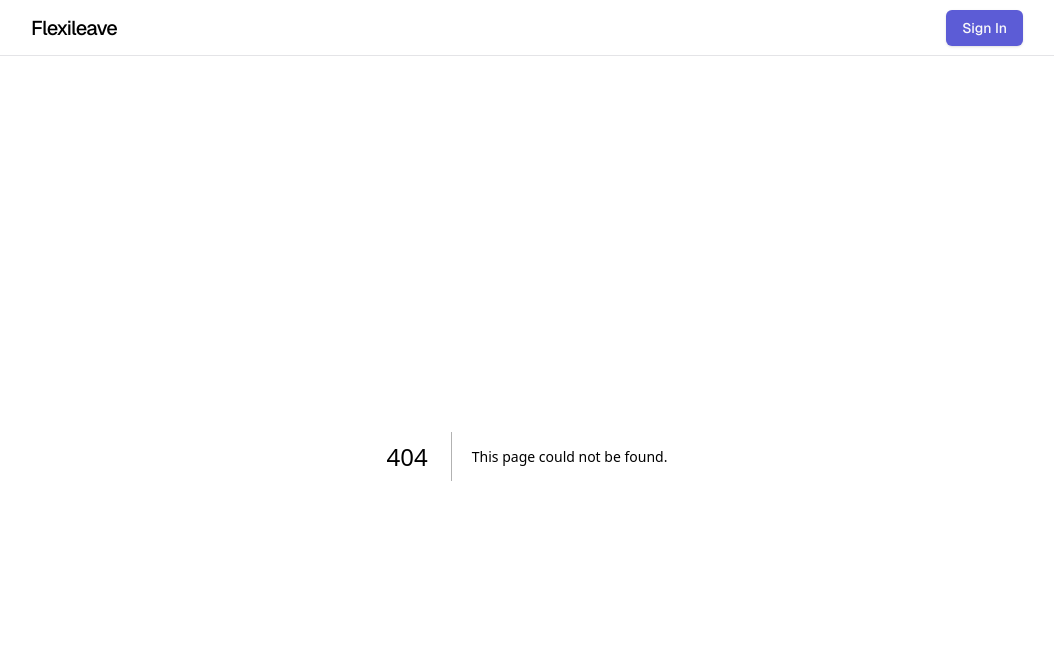
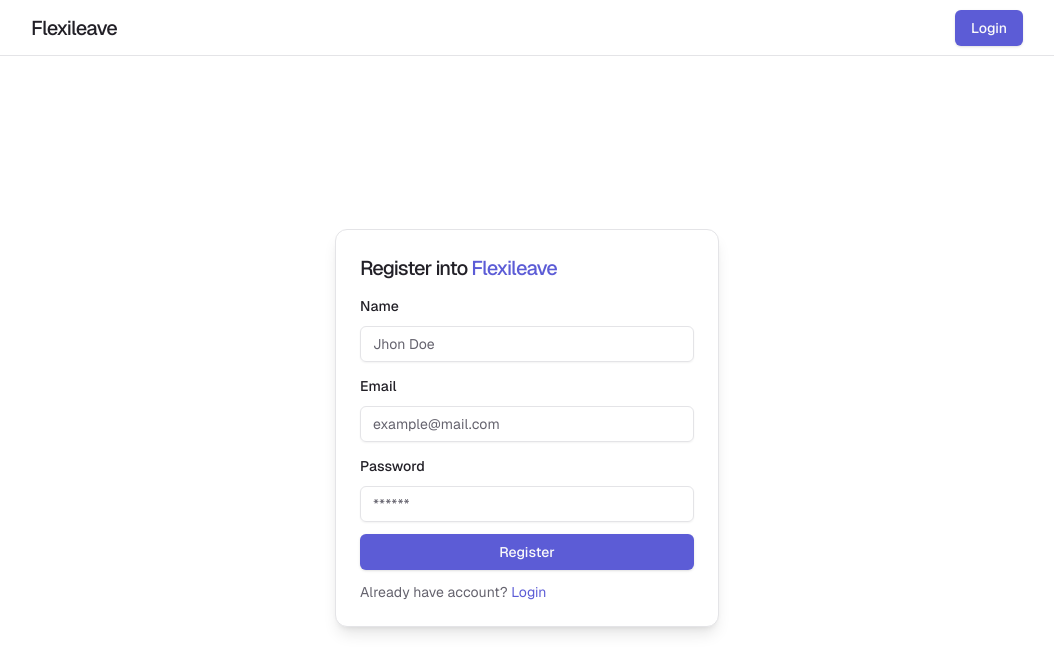
Before and after one commit to robiuzzaman4/flexileave, a Next.js app: page /register in a window 1280 px wide. Before the commit this address had no page. Shown: the top 672 px of the page, without its empty margins (113-1167 px from the left). Built offline with nearby package versions, Linux system fonts and the light colour scheme.

Commit message:
feat: sign in and sign up flow naming chages to login and register

```diff
--- /dev/null
+++ b/src/app/(auth)/login/page.tsx
@@ -0,0 +1,12 @@
+import React from "react";
+import LoginForm from "@/components/ui/auth/login-form";
+
+const LoginPage = () => {
+  return (
+    <section className="h-full w-full">
+      <LoginForm />
+    </section>
+  );
+};
+
+export default LoginPage;
--- /dev/null
+++ b/src/app/(auth)/register/page.tsx
@@ -0,0 +1,12 @@
+import React from "react";
+import RegisterForm from "@/components/ui/auth/register-form";
+
+const RegisterPage = () => {
+  return (
+    <section className="h-full w-full">
+      <RegisterForm />
+    </section>
+  );
+};
+
+export default RegisterPage;
--- a/src/app/(auth)/signin/page.tsx
+++ /dev/null
@@ -1,12 +0,0 @@
-import React from "react";
-import SignInForm from "@/components/ui/auth/signin-form";
-
-const SignInPage = () => {
-  return (
-    <section className="h-full w-full">
-      <SignInForm />
-    </section>
-  );
-};
-
-export default SignInPage;
--- a/src/app/(auth)/signup/page.tsx
+++ /dev/null
@@ -1,12 +0,0 @@
-import React from "react";
-import SignUpForm from "@/components/ui/auth/signup-form";
-
-const SignUpPage = () => {
-  return (
-    <section className="h-full w-full">
-      <SignUpForm />
-    </section>
-  );
-};
-
-export default SignUpPage;
--- a/src/components/block/navbar.tsx
+++ b/src/components/block/navbar.tsx
@@ -11,7 +11,7 @@ const Navbar = () => {
         </Link>
 
         <Button asChild>
-          <Link href="/signin">Sign In</Link>
+          <Link href="/login">Login</Link>
         </Button>
       </div>
     </nav>
--- a/src/components/ui/auth/signup-form.tsx
+++ b/src/components/ui/auth/login-form.tsx
@@ -15,11 +15,11 @@ import {
 } from "@/components/ui/form";
 import { Input } from "@/components/ui/input";
 import Link from "next/link";
+import { userSignIn } from "@/actions/userSignIn";
+import { useTransition } from "react";
+import { Loader } from "lucide-react";
 
-const SignUpSchema = z.object({
-  name: z.string().min(3, {
-    message: "Name must be at least 3 characters.",
-  }),
+const SignInSchema = z.object({
   email: z.string().email({
     message: "Enter a valid email address.",
   }),
@@ -28,17 +28,21 @@ const SignUpSchema = z.object({
   }),
 });
 
-const SignUpForm = () => {
-  const form = useForm<z.infer<typeof SignUpSchema>>({
-    resolver: zodResolver(SignUpSchema),
+const LoginForm = () => {
+  const [pending, startTransition] = useTransition();
+
+  const form = useForm<z.infer<typeof SignInSchema>>({
+    resolver: zodResolver(SignInSchema),
     defaultValues: {
       email: "",
       password: "",
     },
   });
 
-  function onSubmit(data: z.infer<typeof SignUpSchema>) {
-    console.log("data", data);
+  function onSubmit(data: z.infer<typeof SignInSchema>) {
+    startTransition(() => {
+      userSignIn(data);
+    });
   }
 
   return (
@@ -48,21 +52,8 @@ const SignUpForm = () => {
         className="w-full max-w-sm mx-auto space-y-3 bg-background p-6 rounded-xl border shadow-lg"
       >
         <h3 className="text-xl font-medium tracking-tighter">
-          Sign Up to <span className="text-primary">Flexileave</span>{" "}
+          Login into <span className="text-primary">Flexileave</span>{" "}
         </h3>
-        <FormField
-          control={form.control}
-          name="name"
-          render={({ field }) => (
-            <FormItem>
-              <FormLabel>Name</FormLabel>
-              <FormControl>
-                <Input placeholder="Jhon Doe" {...field} type="text" />
-              </FormControl>
-              <FormMessage />
-            </FormItem>
-          )}
-        />
         <FormField
           control={form.control}
           name="email"
@@ -89,13 +80,14 @@ const SignUpForm = () => {
             </FormItem>
           )}
         />
-        <Button type="submit" className="w-full">
-          Sign Up
+        <Button type="submit" className="w-full" disabled={pending}>
+          {pending && <Loader className="text-sm animate-spin" />}
+          Login
         </Button>
         <p className="text-muted-foreground text-sm">
-          Already have account?{" "}
-          <Link href="/signin" className="text-primary">
-            Sign In
+          Don&apos;t have any account?{" "}
+          <Link href="/register" className="text-primary">
+            Register
           </Link>
         </p>
       </form>
@@ -103,4 +95,4 @@ const SignUpForm = () => {
   );
 };
 
-export default SignUpForm;
+export default LoginForm;
--- a/src/components/ui/auth/signin-form.tsx
+++ b/src/components/ui/auth/register-form.tsx
@@ -15,11 +15,11 @@ import {
 } from "@/components/ui/form";
 import { Input } from "@/components/ui/input";
 import Link from "next/link";
-import { userSignIn } from "@/actions/userSignIn";
-import { useTransition } from "react";
-import { Loader } from "lucide-react";
 
-const SignInSchema = z.object({
+const SignUpSchema = z.object({
+  name: z.string().min(3, {
+    message: "Name must be at least 3 characters.",
+  }),
   email: z.string().email({
     message: "Enter a valid email address.",
   }),
@@ -28,21 +28,17 @@ const SignInSchema = z.object({
   }),
 });
 
-const SignInForm = () => {
-  const [pending, startTransition] = useTransition();
-
-  const form = useForm<z.infer<typeof SignInSchema>>({
-    resolver: zodResolver(SignInSchema),
+const RegisterForm = () => {
+  const form = useForm<z.infer<typeof SignUpSchema>>({
+    resolver: zodResolver(SignUpSchema),
     defaultValues: {
       email: "",
       password: "",
     },
   });
 
-  function onSubmit(data: z.infer<typeof SignInSchema>) {
-    startTransition(() => {
-      userSignIn(data);
-    });
+  function onSubmit(data: z.infer<typeof SignUpSchema>) {
+    console.log("data", data);
   }
 
   return (
@@ -52,8 +48,21 @@ const SignInForm = () => {
         className="w-full max-w-sm mx-auto space-y-3 bg-background p-6 rounded-xl border shadow-lg"
       >
         <h3 className="text-xl font-medium tracking-tighter">
-          Sign In to <span className="text-primary">Flexileave</span>{" "}
+          Register into <span className="text-primary">Flexileave</span>{" "}
         </h3>
+        <FormField
+          control={form.control}
+          name="name"
+          render={({ field }) => (
+            <FormItem>
+              <FormLabel>Name</FormLabel>
+              <FormControl>
+                <Input placeholder="Jhon Doe" {...field} type="text" />
+              </FormControl>
+              <FormMessage />
+            </FormItem>
+          )}
+        />
         <FormField
           control={form.control}
           name="email"
@@ -80,14 +89,13 @@ const SignInForm = () => {
             </FormItem>
           )}
         />
-        <Button type="submit" className="w-full" disabled={pending}>
-          {pending && <Loader className="text-sm animate-spin" />}
-          Sign In
+        <Button type="submit" className="w-full">
+          Register
         </Button>
         <p className="text-muted-foreground text-sm">
-          Don&apos;t have any account?{" "}
-          <Link href="/signup" className="text-primary">
-            Sign Up
+          Already have account?{" "}
+          <Link href="/login" className="text-primary">
+            Login
           </Link>
         </p>
       </form>
@@ -95,4 +103,4 @@ const SignInForm = () => {
   );
 };
 
-export default SignInForm;
+export default RegisterForm;
```
